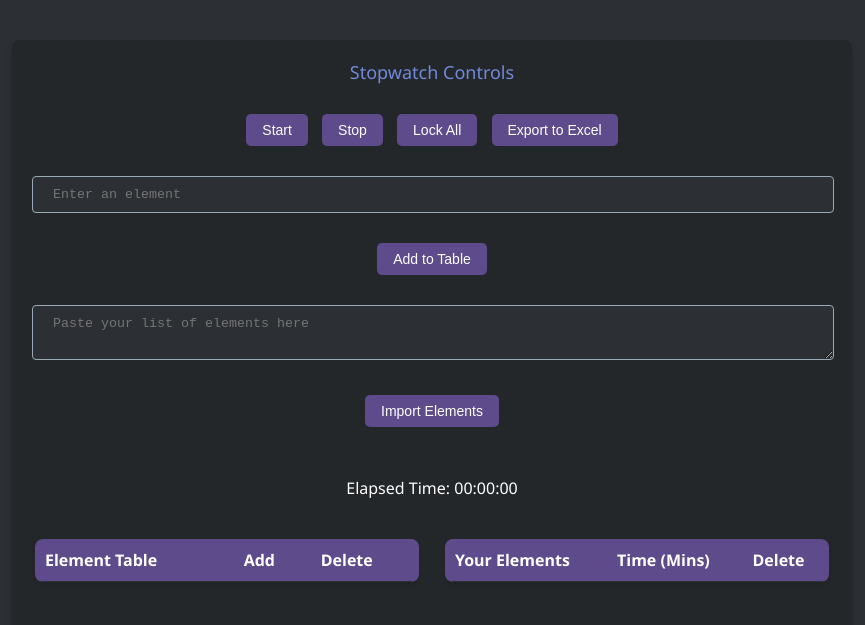
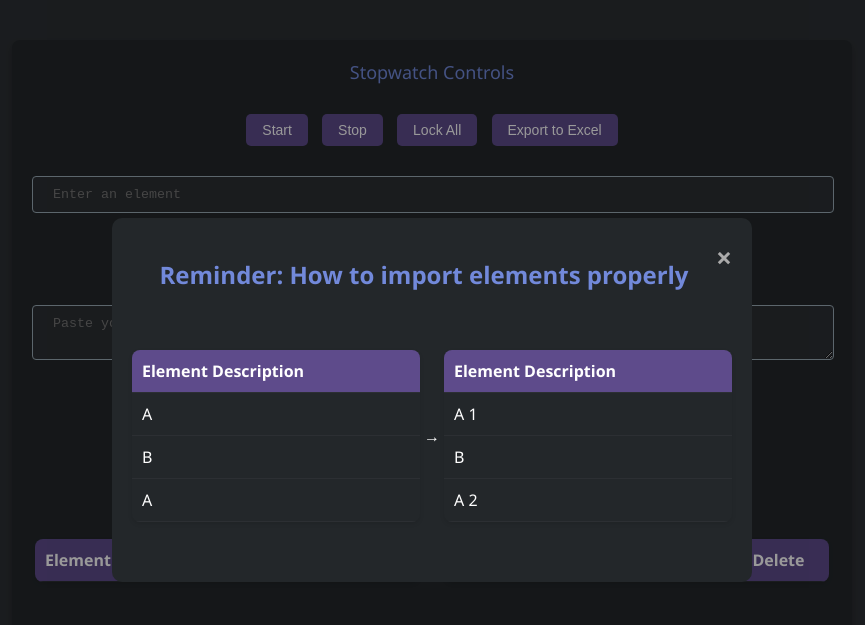
Before and after one commit to kev01001100/time-study-, a plain HTML site: page index.html in a window 1280 px wide. Shown: the whole page, without its empty margins (208-1073 px from the left). Drawn offline with Linux system fonts and the light colour scheme.

Commit message:
added: popup note

```diff
--- a/index.html
+++ b/index.html
@@ -6,6 +6,44 @@
 </head>
 <body>
     <div class="container">
+        <div id="popupNote" class="popup-note">
+            <div class="popup-content">
+                <span class="close-btn" onclick="closePopup()">&times;</span>
+                <h2>Reminder: How to import elements properly</h2>
+                <div class="format-reminder-container">
+                    <table class="leftTable">
+                        <tr>
+                            <th>Element Description</th>
+                        </tr>
+                        <tr>
+                            <td>A</td>
+                        </tr>
+                        <tr>
+                            <td>B</td>
+                        </tr>
+                        <tr>
+                            <td>A</td>
+                        </tr>
+                    </table>
+                    <div class="arrow">&#8594;</div>
+                    <table class="rightTable">
+                        <tr>
+                            <th>Element Description</th>
+                        </tr>
+                        <tr>
+                            <td>A 1</td>
+                        </tr>
+                        <tr>
+                            <td>B</td>
+                        </tr>
+                        <tr>
+                            <td>A 2</td>
+                        </tr>
+                    </table>
+                </div>
+            </div>
+        </div>
+
         <div class="section-header">Stopwatch Controls</div>
         <button id="startBtn" class="btn">Start</button>
         <button id="stopBtn" class="btn">Stop</button>
--- a/script.js
+++ b/script.js
@@ -267,3 +267,17 @@ function deleteElement(elementName) {
         }
     });
 }
+
+//=========================================================
+// - Popup Note
+// Functionality: reminder how to import elements properly
+//=========================================================
+// close the popup note
+function closePopup() {
+    document.getElementById('popupNote').style.display = 'none';
+}
+
+// show popup note when page loads
+window.onload = function() {
+    document.getElementById('popupNote').style.display = 'flex';
+}
--- a/style.css
+++ b/style.css
@@ -1,3 +1,64 @@
+/* ############ pop up note ############ */
+.format-reminder-container {
+    display: flex;
+    align-items: center;
+    justify-content: space-between;
+}
+.leftTable, .rightTable {
+    width: 48%;
+}
+
+.arrow {
+    width: 4%;
+    text-align: center;
+}
+
+.popup-content h2 {
+    color: #7289DA;
+}
+
+.popup-note {
+    position: fixed;
+    z-index: 1;
+    left: 0;
+    top: 0;
+    width: 100%;
+    height: 100%;
+    overflow: auto;
+    background-color: rgb(0,0,0);
+    background-color: rgba(0,0,0,0.4);
+    display: flex;
+    align-items: center;
+    justify-content: center;
+}
+
+.popup-content {
+    background-color: #23272A;
+    margin: auto;
+    padding: 20px;
+    border: 1px solid 444;
+    width: 80%;
+    max-width: 600px;
+    border-radius: 10px;
+    text-align: center;
+}
+
+.close-btn {
+    color: #aaaaaa;
+    float: right;
+    font-size: 28px;
+    font-weight: bold;
+}
+
+.close-btn:hover,
+.close-btn:focus {
+    color: #000;
+    text-decoration: none;
+    cursor: pointer;
+}
+
+/* ############################## */
+
 body {
     font-family: 'Segoe UI', Arial, sans-serif;
     background-color: #2C2F33;
```
